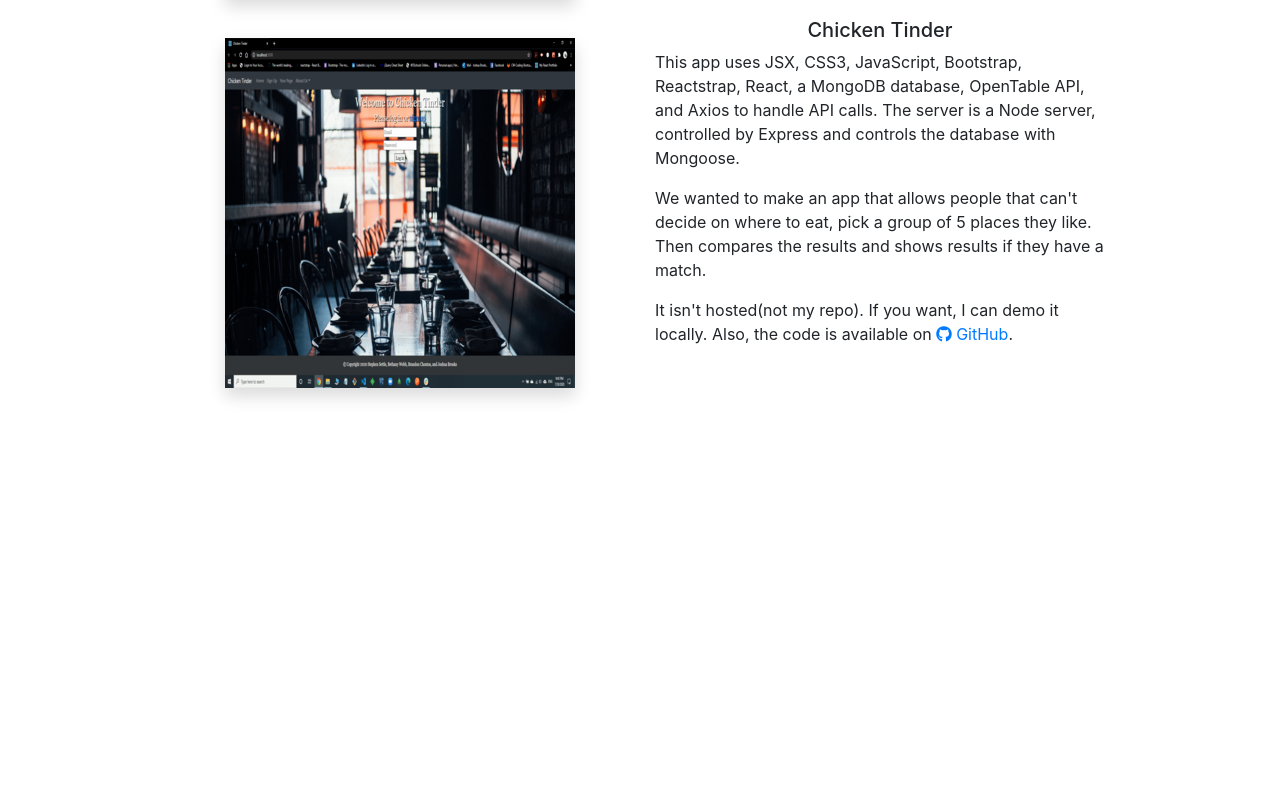
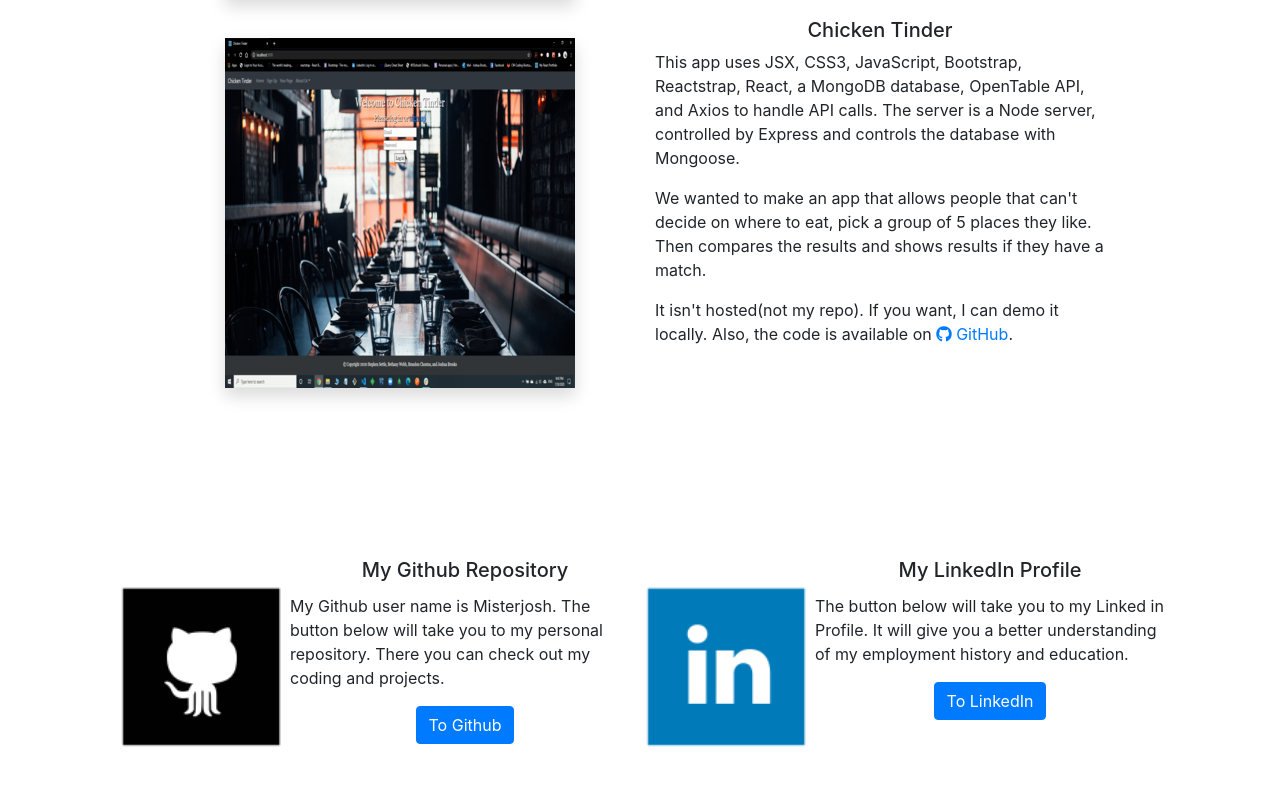
Before and after one commit to Misterjosh/react-portfolio, a React (Create React App) app: page / in a window 1280 px wide. Shown: the part 2321-3107 px from the top of the page. Before the commit the page ends 2924 px from the top, so only its background shows below. Built offline with nearby package versions, Linux system fonts and the light colour scheme.

Commit message:
Moved Cards with my GitHub and LinkedIn from Contacts page to bottom of this one

```diff
--- a/src/pages/home/Home.js
+++ b/src/pages/home/Home.js
@@ -3,7 +3,9 @@ import "./home.css";
 // import { UncontrolledCollapse, Button, CardBody, Card } from 'reactstrap';
 import Portfolio from "../../components/portfolio/Portfolio";
 import me from "../../images/joshuabrooks.jpg";
-import bootcamp from "../../images/cwru-bootcamp.png"
+import bootcamp from "../../images/cwru-bootcamp.png";
+import github from "../../images/github.png";
+import linkedIn from "../../images/linkedin.png";
 
 export default function Home() {
     return (
@@ -75,6 +77,32 @@ export default function Home() {
                         </article>
                     </div>
                 </section>
+                <section className="row bottom">
+                    <div className="col-md-12">
+                        <article className="block">
+                            <div classname="card mb-3">
+                                <div className="row no-gutters">
+                                    <div className="col-sm-4 col-md-4 col-lg-2">
+                                    <img src={github} className="card-img" alt="Github Logo" />
+                                    </div>
+                                    <div className="col-sm-8 col-md-8 col-lg-4">
+                                        <h5 className="card-title">My Github Repository</h5>
+                                        <p className="card-text">My Github user name is Misterjosh. The button below will take you to my personal repository. There you can check out my coding and projects.</p>
+                                        <a href="https://github.com/Misterjosh" target="_blank" rel="noopener noreferrer" className="btn btn-primary">To Github</a>
+                                    </div>
+                                    <div className="col-sm-4 col-md-4 col-lg-2">
+                                    <img src={linkedIn} className="card-img" alt="Github Logo" />
+                                    </div>
+                                    <div className="col-sm-8 col-md-8 col-lg-4">
+                                        <h5 className="card-title">My LinkedIn Profile</h5>
+                                        <p className="card-text">The button below will take you to my Linked in Profile. It will give you a better understanding of my employment history and education.</p>
+                                        <a href="https://www.linkedin.com/in/joshua-brooks-web-developer/" target="_blank" rel="noopener noreferrer" className="btn btn-primary">To LinkedIn</a>
+                                    </div>
+                                </div>
+                            </div>
+                        </article>
+                    </div>
+                </section>
             </main>
         </div>
     )
```
